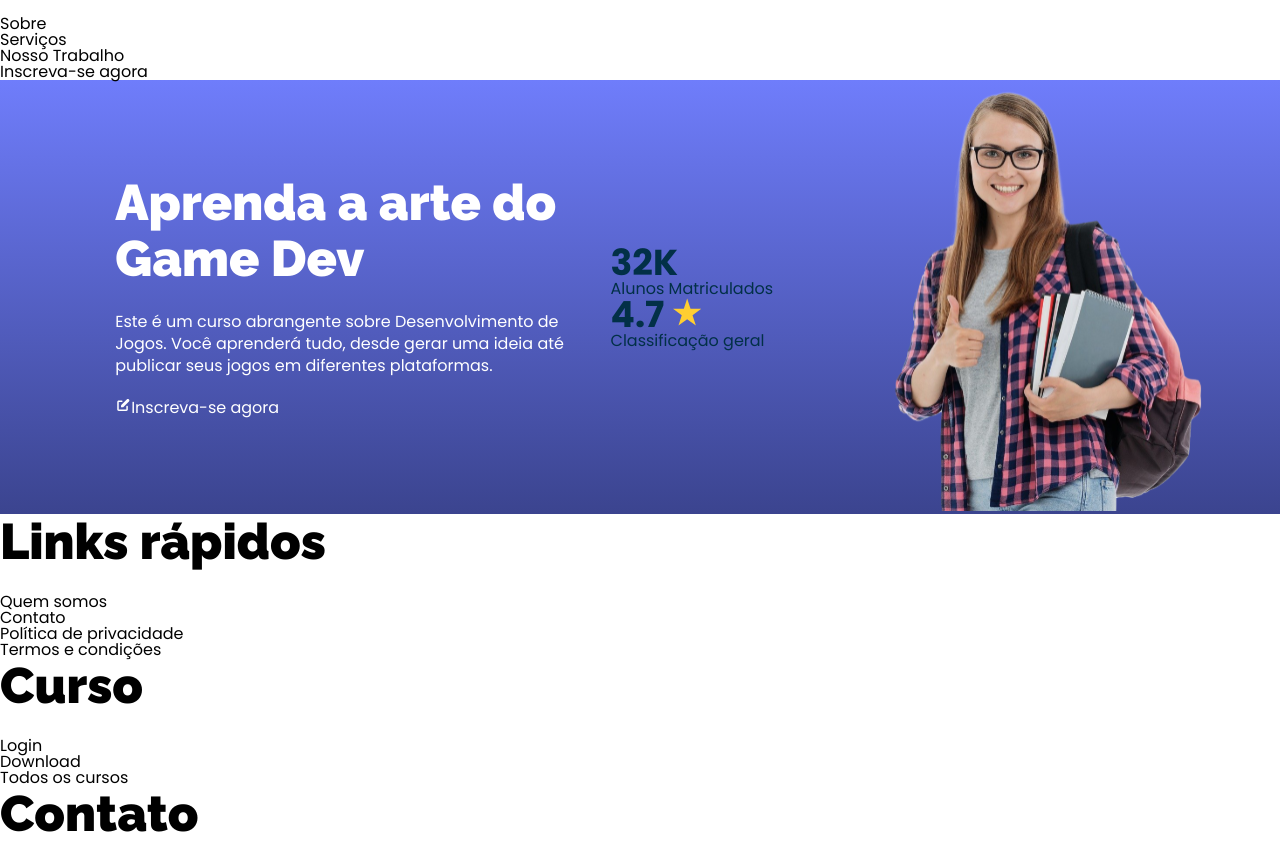
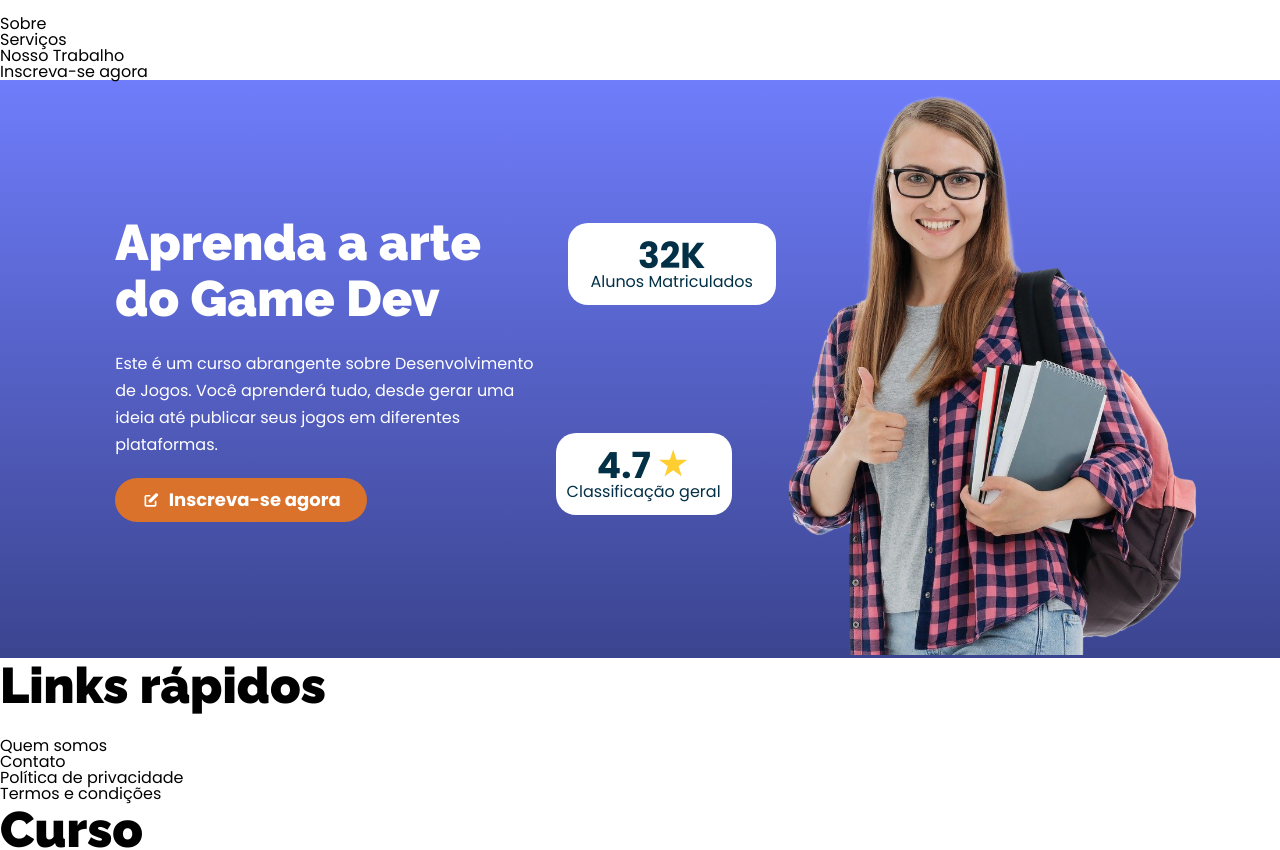
Before and after one commit to mirraelly/game-dev-react, a React (Vite) app: page / in a window 1280 px wide. Shown: the top 850 px of the page. Built offline with nearby package versions, Linux system fonts and the light colour scheme.

Commit message:
update first page's css

```diff
--- a/src/components/Baloon.jsx
+++ b/src/components/Baloon.jsx
@@ -1,4 +1,5 @@
 import PropTypes from 'prop-types';
+import '../styles/CourseInfo.css';
 
 // Os balões são conteineres para conteúdos flutuantes
 const Baloon = ({ children }) => {
--- a/src/components/CourseInfo.jsx
+++ b/src/components/CourseInfo.jsx
@@ -14,18 +14,22 @@ const CourseInfo = () => {
                     Você aprenderá tudo, desde gerar uma ideia até publicar seus jogos em diferentes plataformas.</p>
                 <Button className="enrollmentButton">
                     <img src={pencilIcon} alt="Enrollment's icon" id='pencilIcon' className='icon' />
-                    <span className='textSetting'>Inscreva-se agora</span>
+                    <span>Inscreva-se agora</span>
                 </Button>
             </section>
             <section className='middle'>
-                <Baloon>
+                <div>
+                    <Baloon className='firstBaloon'>
                         <p className='textBig'>32K</p>
                         <p>Alunos Matriculados</p>
                     </Baloon>
-                <Baloon>
+                </div>
+                <div>
+                    <Baloon className='secondBaloon'>
                         <p className='textBig'>4.7 <img src={star} alt="star--v1" className='icon-4x' /></p>
                         <p>Classificação geral</p>
                     </Baloon>
+                </div>
             </section>
             <section className='rightSide'>
                 <img src={hero} alt="White woman smiling. She is dressed in a checkered blouse and wearing glasses. She is also wearing a backpack on her back and is holding some books with her left arm and hand, and making a 'thumbs up' sign with her right hand." id='heroImage' />
--- a/src/index.css
+++ b/src/index.css
@@ -155,7 +155,7 @@ h2 {
 }
 
 .textSetting {
-	line-height: 1.375em;
+	line-height: 1.675em;
     text-align: left;
     margin-bottom: 1.25em;
 }
@@ -184,3 +184,18 @@ img {
 .icon-4x {
 	width: 2rem;
 }
+
+.enrollment {
+	background-color: #DA722C;
+	width: 14em;
+	height: 2.434em;
+	border-radius: 1.5em;
+	font-size: 1.125em;
+	font-weight: 700;
+	display: flex;
+	flex-direction: row;
+	align-items: center;
+	justify-content: center;
+	flex-wrap: wrap;
+	gap: 0.5em;
+}
--- a/src/styles/MainContent.css
+++ b/src/styles/MainContent.css
@@ -7,13 +7,45 @@
 }
 
 .firstSection .leftSide {
-    flex: 0 0 45%;
+    flex: 0 0 40%;
 }
 
 .firstSection .middle {
-    flex: 0 0 25%;
+    flex: 0 0 20%;
 }
 
 .firstSection .rightSide {
-    flex: 0 0 30%;
+    flex: 0 0 40%;
 }
+
+.firstSection .middle {
+    display: flex;
+    flex-direction: column;
+    justify-content: space-between;
+    gap: 8em;
+}
+
+.firstSection .baloon {
+    text-align: center;
+    background-color: #FFFFFF;
+    width: 13em;
+    height: 5.125em;
+    border-radius: 1.5em;
+    display: flex;
+    justify-content: center;
+    flex-direction: column;
+    border-radius: 20px;
+}
+
+.firstSection .middle>div {
+    display: flex;
+    width: 100%;
+}
+
+.firstSection .middle> :first-child {
+    justify-content: end;
+}
+
+.firstSection .middle> :nth-child(2) {
+    width: 80%;
+}
```
Lines whose indentation alone changed are shown as unchanged.
